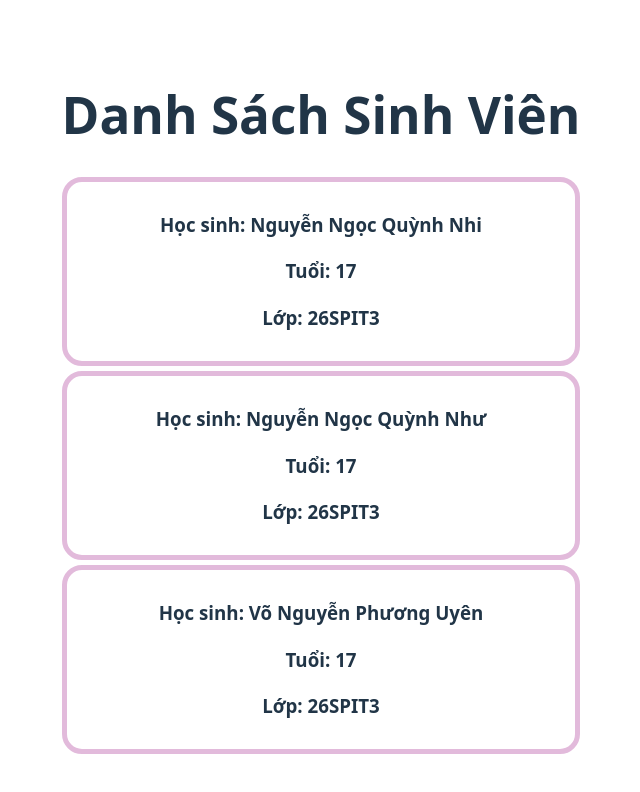
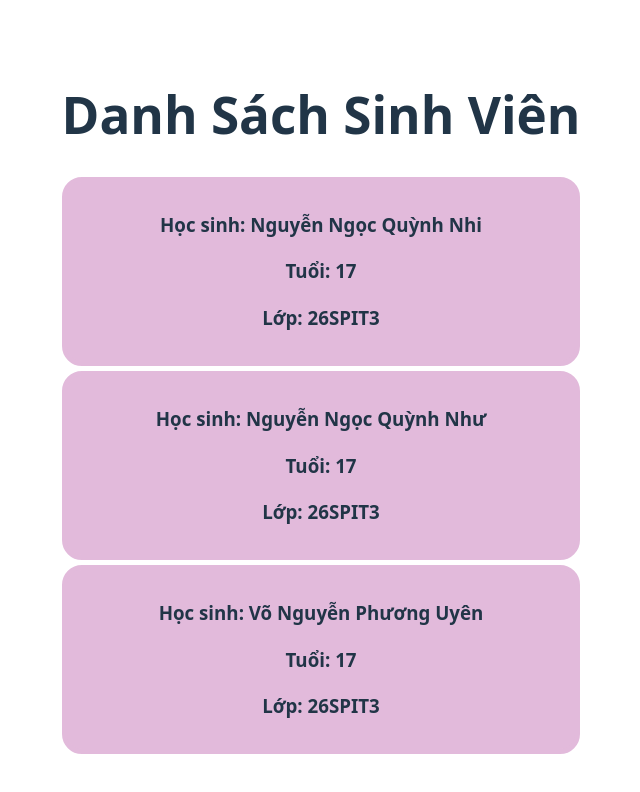
Before and after one commit to quynhngocnhi28-beep/bai2_1, a React (Vite) app: page / in a window 1280 px wide. Shown: the top 792 px of the page, without its empty margins (319-959 px from the left). Built offline with nearby package versions, Linux system fonts and the light colour scheme.

Commit message:
Add multiple files

```diff
--- a/src/Student.jsx
+++ b/src/Student.jsx
@@ -6,6 +6,7 @@ function Student(props){
         border: "5px solid  rgb(226, 186, 219, 1)",
         padding: "10px",
         marginBottom: "5px",
+        backgroundColor: "rgb(226, 186, 219, 1)",
         borderRadius: "20px"}}>
             <h3>Học sinh: {props.name}</h3>
             <h3>Tuổi: {props.age}</h3>
```
